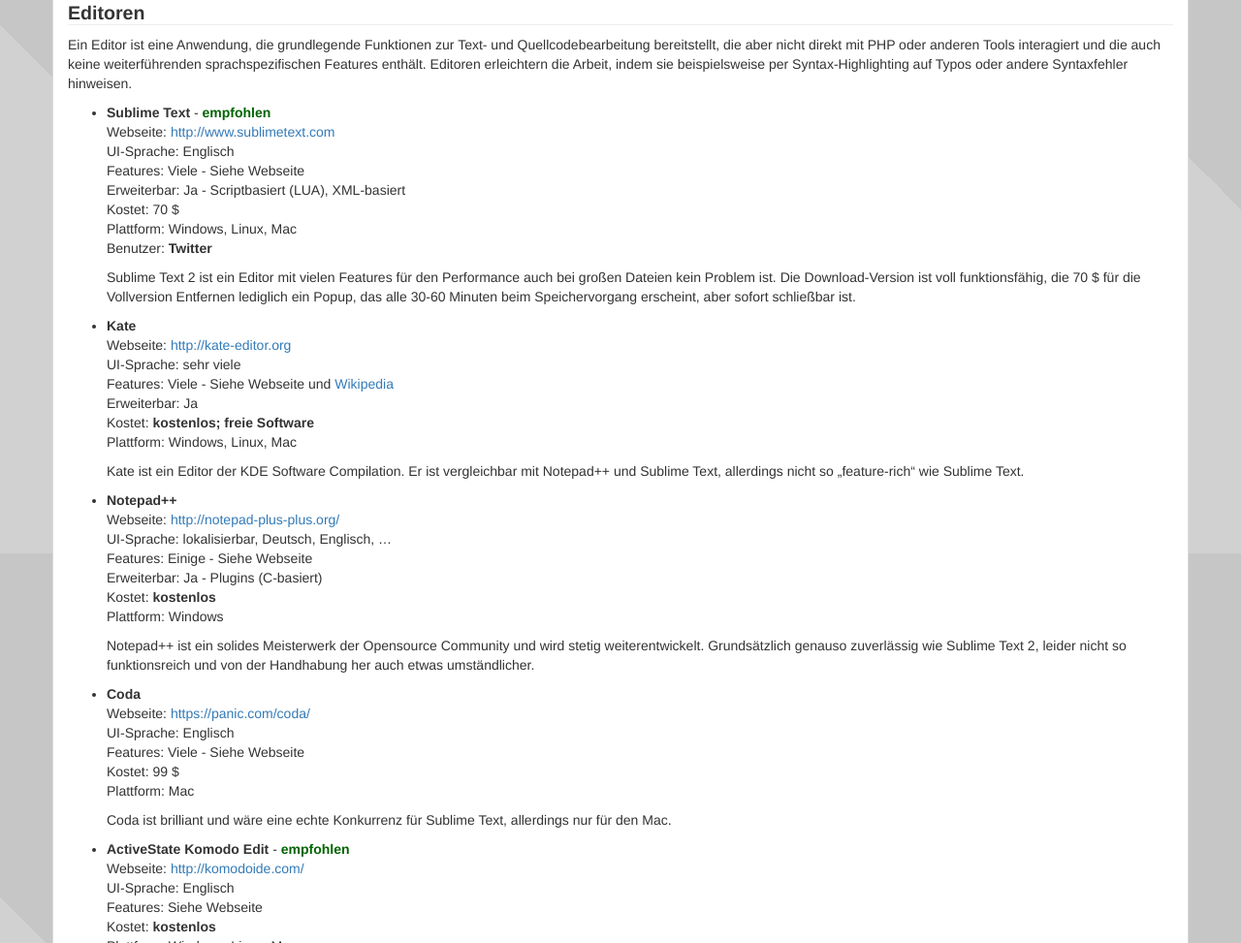
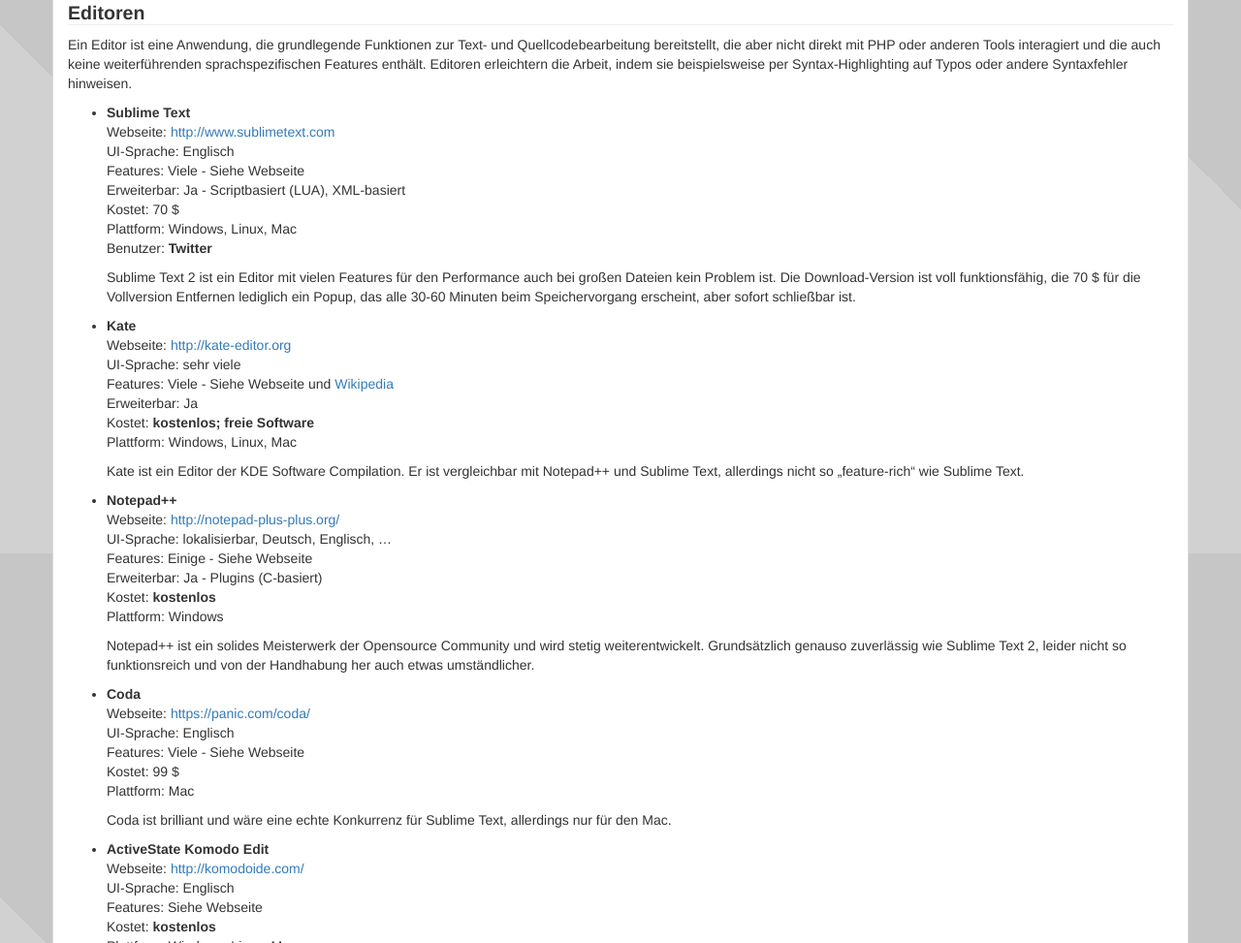
Before and after one commit to php-de/php-de.github.io, a Jekyll site: the page built from dev-enviroment/03_editors-ide.md, in a window 1280 px wide and 1400 px high. Shown: the part 329-1302 px from the top of the window at 97% size. Built offline with Jekyll 4.4.1, drawn with Linux system fonts in a browser that asks for light colours; nearby versions of some CDN libraries.

Commit message:
Editoren - "empfohlen"-Label entfernt
Mir waren die zu subjektiv. Sie stammten ja noch aus tr0ys Thread auf php.de, was einfach auch ein anderer Kontext war.

Sublime mag etwa ein "technisch" klar besserer Editor sein als etwa Bluefish, aber Bluefish ist dafür kostenlos und nicht proprietär. Es hängt letztlich von einer persönlich Schwerpunktsetzung ab, welchen Editor man für empfehlenswert hält. Ich persönlich würde auch PhpStorm nicht gegenüber NetBeans empfehlen, weil NetBeans bei mir erheblich besser läuft und tatsächlich auch Features hat, die in PhpStorm nicht enthalten sind. Ich glaube, es ist deshalb besser, wenn wir hier bei einer neutralen Übersicht ganz auf Empfehlungen verzichten.

```diff
--- a/dev-enviroment/03_editors-ide.md
+++ b/dev-enviroment/03_editors-ide.md
@@ -39,7 +39,7 @@
 
 Ein Editor ist eine Anwendung, die grundlegende Funktionen zur Text- und Quellcodebearbeitung bereitstellt, die aber nicht direkt mit PHP oder anderen Tools interagiert und die auch keine weiterführenden sprachspezifischen Features enthält. Editoren erleichtern die Arbeit, indem sie beispielsweise per Syntax-Highlighting auf Typos oder andere Syntaxfehler hinweisen.
 
-* **Sublime Text** - **empfohlen**{: style="color: #006400"}
+* **Sublime Text**
     <br>Webseite: [http://www.sublimetext.com](http://www.sublimetext.com)
     <br>UI-Sprache: Englisch
     <br>Features: Viele - Siehe Webseite
@@ -79,7 +79,7 @@
 
     Coda ist brilliant und wäre eine echte Konkurrenz für Sublime Text, allerdings nur für den Mac.
 
-* **ActiveState Komodo Edit** - **empfohlen**{: style="color: #006400"}
+* **ActiveState Komodo Edit**
     <br>Webseite: [http://komodoide.com/](http://komodoide.com/)
     <br>UI-Sprache: Englisch
     <br>Features: Siehe Webseite
@@ -103,7 +103,7 @@
 
 Integrierte Entwicklungsumgebungen interagieren immer mit PHP und vernetzen eure Scripts so das ihr jederzeit (auch grafisch) durch die Scripts navigieren könnt und schon beim Autocomplete seht wo die Funktion die ihr gerade benutzt definiert wurde und welche Parameter sie hat. Qualitätssicherung steht nicht bei jeder IDE im Vordergrund, wird jedoch in jeder IDE zumindest Ansatzweise implementiert.
 
-* **JetBrains PhpStorm** - **empfohlen**{: style="color: #006400"}
+* **JetBrains PhpStorm**
     <br>Webseite: [http://www.jetbrains.com/phpstorm/](http://www.jetbrains.com/phpstorm/)
     <br>UI-Sprache: Englisch
     <br>Features: [http://www.jetbrains.com/phpstorm/features/index.html](http://www.jetbrains.com/phpstorm/features/index.html)
@@ -146,7 +146,7 @@
 
     ZendStudio ist ziemlich nah an PHP entwickelt und basiert auf Eclipse.
 
-* **Aptana Studio** - **empfohlen**{: style="color: #006400"}
+* **Aptana Studio**
     <br>Webseite: [http://aptana.com/](http://aptana.com/)
     <br>UI-Sprache: Englisch
     <br>Features: [http://www.aptana.com/products/studio3.html](http://www.aptana.com/products/studio3.html)
```
